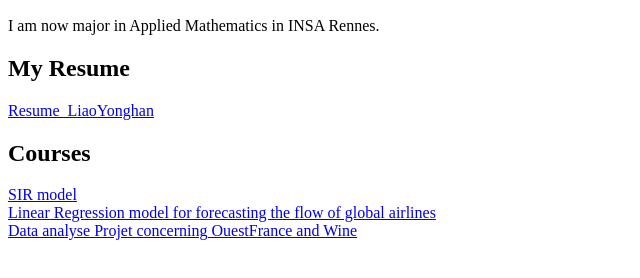
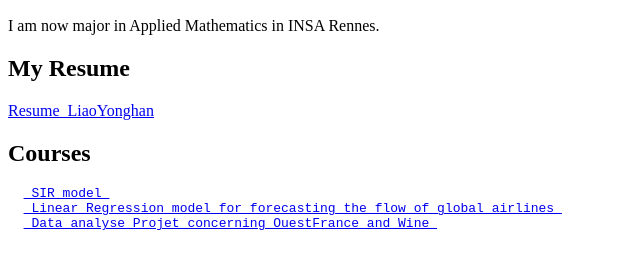
Before and after one commit to aliaojun/aliaojun.github.io, a plain HTML site: page index.html in a window 1280 px wide. Shown: the part 110-388 px from the top of the page, without its empty margins (0-640 px from the left). Drawn offline with Linux system fonts and the light colour scheme.

Commit message:
Update index.html

```diff
--- a/index.html
+++ b/index.html
@@ -9,9 +9,11 @@
 <a href = "Resume_Liao_Yonghan.pdf"> Resume_LiaoYonghan </a>
 
 <h2> Courses </h2>
-<a href = "Projet_MNNL_LiaoYonghan_BasileJezequel.pdf"> SIR model </a><br>
-<a href = "Projet_de_Regrssion_Linaire_LIAOYonghan_3GM.pdf"> Linear Regression model for forecasting the flow of global airlines </a><br>
-<a href = "projet.html"> Data analyse Projet concerning OuestFrance and Wine </a><br>
+<pre>
+  <a href = "Projet_MNNL_LiaoYonghan_BasileJezequel.pdf"> SIR model </a>
+  <a href = "Projet_de_Regrssion_Linaire_LIAOYonghan_3GM.pdf"> Linear Regression model for forecasting the flow of global airlines </a>
+  <a href = "projet.html"> Data analyse Projet concerning OuestFrance and Wine </a>
+</pre>
 
 </html>
 </body>
```
